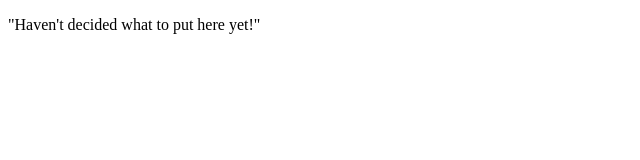
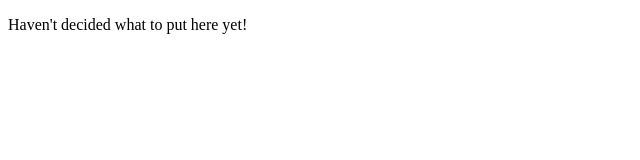
Before and after one commit to NRM87/WebProjects, a plain HTML site: page index.html in a window 1280 px wide. Shown: the full height of the page, 0-640 px from the left. Drawn offline with Linux system fonts and the light colour scheme.

Commit message:
Update index.html

```diff
--- a/index.html
+++ b/index.html
@@ -1,6 +1,6 @@
 <!DOCTYPE html>
 <html>
   <head>
-    <p> "Haven't decided what to put here yet!" </p>
+    <p> Haven't decided what to put here yet! </p>
   </head>
 </html>
```
